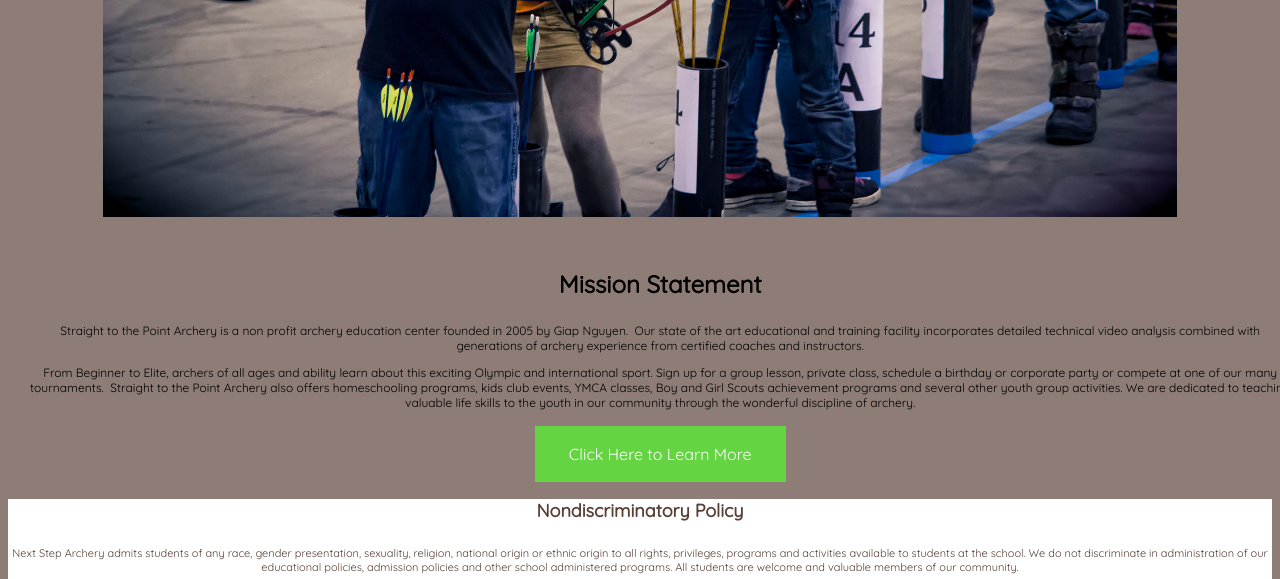
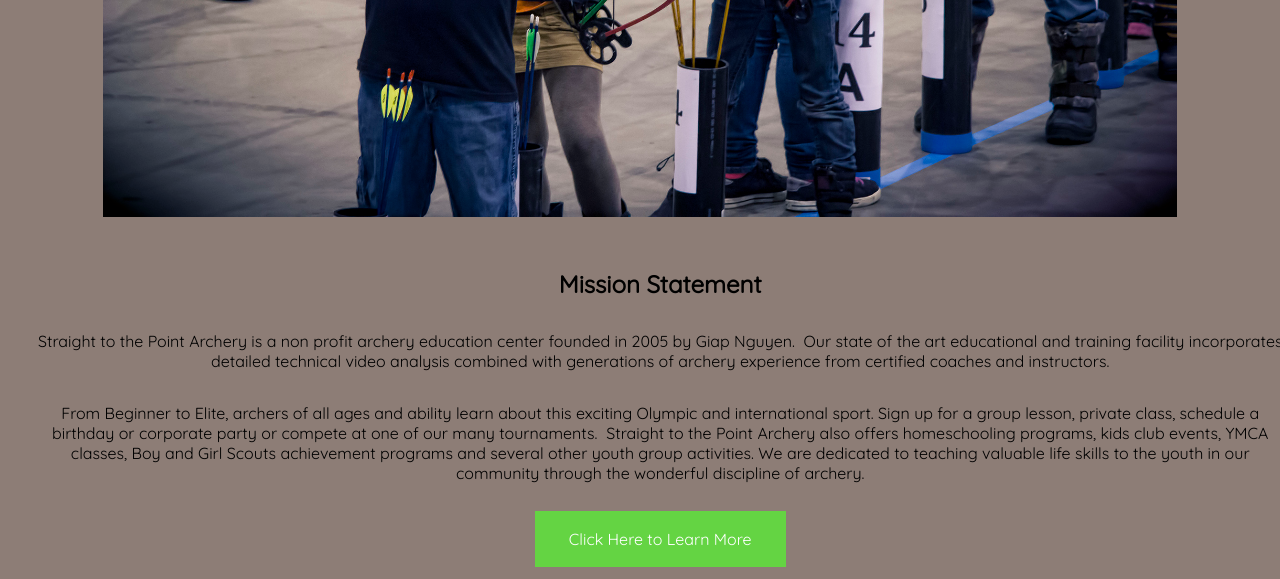
Before and after one commit to kel-dao/stp-archery, a plain HTML site: page index.html in a window 1280 px wide. Shown: the part 752-1331 px from the top of the page. Drawn offline with Linux system fonts and the light colour scheme; a web font is replaced by a local one.

Commit message:
add p css

```diff
--- a/services.css
+++ b/services.css
@@ -206,6 +206,13 @@ img {
   width: 85%;
 }
 
+p {
+  font-size: 16px;
+  text-align: center;
+  padding: 0.5rem;
+}
+}
+
 .affiliates {
   width: 150px;
   align-items: center;
```
